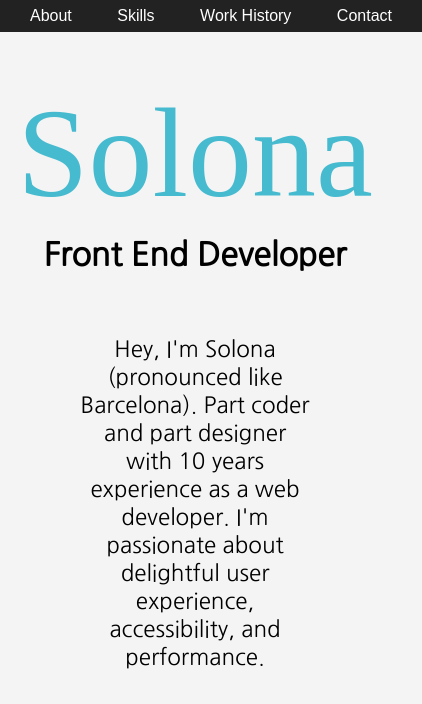
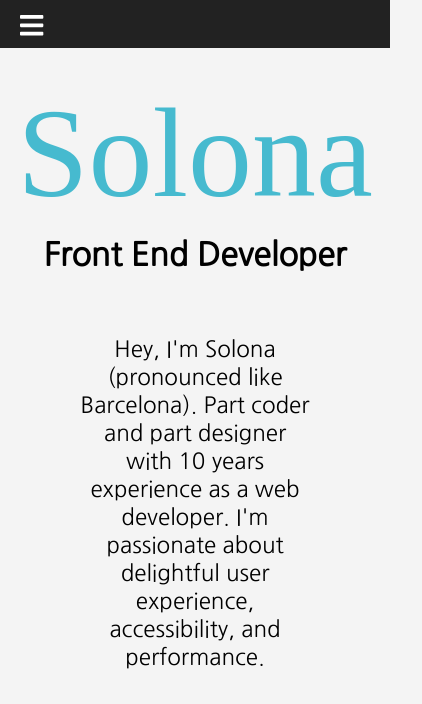
Before and after one commit to solonaarmstrong-zz/portfolio, a React (Create React App) app: page /work-history in a window 390 px wide. Shown: the top 704 px of the page, 422 px wide, since content can reach past the window. Built offline with nearby package versions, Linux system fonts and the light colour scheme; a web font is replaced by a local one.

Commit message:
Add responsive nav

```diff
--- a/src/App.tsx
+++ b/src/App.tsx
@@ -1,12 +1,13 @@
 import React, {Component} from 'react';
 import {Route, HashRouter} from 'react-router-dom';
-import NavigationLink from './components/NavigationLink';
+import NavigationLink from './components/NavigationLink/NavigationLink';
 import Introduction from './components/Introduction/Introduction';
 import About from './components/About/About';
 import Skills from './components/Skills/Skills';
 import WorkHistory from './components/WorkHistory/WorkHistory';
 import Contact from './components/Contact/Contact';
 import FadeIn from './components/FadeIn/FadeIn';
+import HamburgerMenu from './components/HamburgerMenu/HamburgerMenu';
 import {TransitionDuration} from './types';
 import './App.css';
 
@@ -32,10 +33,8 @@ class App extends Component<Props, State> {
   render() {
     const {loadNavigation} = this.state;
 
-    const navigationMarkup = loadNavigation ? (
-      <FadeIn duration={TransitionDuration.Quickest}>
-        <div className="NavigationWrapper">
-          <nav className="Navigation">
+    const navigationItems = (
+      <>
         <NavigationLink
           to="/about"
           content="About"
@@ -56,8 +55,17 @@ class App extends Component<Props, State> {
           content="Contact"
           accessibilityLabel="Contact"
         />
+      </>
+    );
+
+    const navigationMarkup = loadNavigation ? (
+      <FadeIn duration={TransitionDuration.Quickest}>
+        <nav className="NavigationWrapper">
+          <div className="Navigation--desktop">{navigationItems}</div>
+          <div className="Navigation--small">
+            <HamburgerMenu>{navigationItems}</HamburgerMenu>
+          </div>
         </nav>
-        </div>
       </FadeIn>
     ) : null;
 
--- /dev/null
+++ b/src/components/HamburgerMenu/HamburgerMenu.css
@@ -0,0 +1,70 @@
+.ToggleMenu {
+  border: 0;
+  background: transparent;
+  cursor: pointer;
+  outline: none;
+  padding: 0;
+  margin: 0;
+}
+
+.MenuWrapper {
+  display: flex;
+  flex-direction: column;
+  justify-content: flex-start;
+  position: absolute;
+  top: 48px;
+  left: 0;
+  right: 0;
+  z-index: 999;
+}
+
+.MenuWrapper button {
+  text-align: left;
+}
+
+.ToggleMenu {
+  position: absolute;
+  left: 20px;
+  top: 12px;
+  z-index: 998;
+}
+
+.MenuOpen-enter {
+  transform: translateY(-100px);
+  opacity: 0;
+}
+
+.MenuOpen-enter-done {
+  transform: translateY(0);
+  opacity: 1;
+  transition: opacity 200ms ease-in, transform 400ms ease-out;
+}
+
+.MenuOpen-exit {
+  transform: translateY(0);
+  opacity: 1;
+}
+
+.MenuOpen-exit-active {
+  transform: translateY(0);
+  opacity: 1;
+}
+
+.MenuOpen-exit-done {
+  transform: translateY(-100px);
+  opacity: 0;
+  transition: opacity 200ms ease-in, transform 600ms ease-out;
+}
+
+.MenuUnderlay {
+  position: fixed;
+  top: 0;
+  right: 0;
+  left: 0;
+  bottom: 0;
+  background: black;
+  opacity: 0.5;
+  z-index: 997;
+  width: 100%;
+  height: 100%;
+}
--- /dev/null
+++ b/src/components/HamburgerMenu/HamburgerMenu.tsx
@@ -0,0 +1,58 @@
+import React, {Component} from 'react';
+import {CSSTransition} from 'react-transition-group';
+import {TransitionDuration} from '../../types';
+import {FontAwesomeIcon} from '@fortawesome/react-fontawesome';
+import {library} from '@fortawesome/fontawesome-svg-core';
+import {faBars} from '@fortawesome/free-solid-svg-icons';
+library.add(faBars);
+import './HamburgerMenu.css';
+
+interface Props {
+  children: React.ReactNode;
+}
+
+interface State {
+  open: boolean;
+}
+
+class HamburgerMenu extends Component<Props, State> {
+  state: State = {
+    open: false,
+  };
+
+  render() {
+    const {children} = this.props;
+    const {open} = this.state;
+
+    const underlay = open ? (
+      <div className="MenuUnderlay" onClick={this.toggleMenu} />
+    ) : null;
+
+    return (
+      <div className="HamburgerMenu">
+        <button className="ToggleMenu" onClick={this.toggleMenu}>
+          <FontAwesomeIcon icon={faBars} size="2x" color="#fff" />
+        </button>
+        <CSSTransition
+          in={open}
+          timeout={TransitionDuration.Immediate}
+          classNames="MenuOpen"
+          unmountOnExit
+        >
+          <div className="MenuWrapper" onClick={this.toggleMenu}>
+            {children}
+          </div>
+        </CSSTransition>
+        {underlay}
+      </div>
+    );
+  }
+
+  toggleMenu = () => {
+    this.setState(({open}) => {
+      return {open: !open};
+    });
+  };
+}
+
+export default HamburgerMenu;
--- a/src/components/NavigationLink.css
+++ /dev/null
@@ -1,41 +0,0 @@
-.NavigationWrapper {
-    position: absolute;
-    top: 0;
-    left: 0;
-    width: 100%;
-    background: #222;
-    padding: 6px 16px;
-}
-
-.Navigation {
-    max-width: 600px;
-    display: flex;
-    justify-content: space-between;
-    align-items: center;
-    flex-wrap: nowrap;
-    margin: auto;
-}
-
-.NavigationLink {
-    background: #222;
-    border: 0px;
-    font-size: 1rem;
-    cursor: pointer;
-}
-
-.NavigationLink a {
-    color: white;
-    text-decoration: none;
-    padding: 8px;
-}
-
-.NavigationLink a:hover {
-    color: #FFB000;
-}
-
-.active,
-.active:hover,
-.active:active,
-.active:focus {
-    border-bottom: 3px solid #FFB000;
-}
--- /dev/null
+++ b/src/components/NavigationLink/NavigationLink.css
@@ -0,0 +1,67 @@
+.NavigationWrapper {
+  position: absolute;
+  top: 0;
+  left: 0;
+  width: 100%;
+  background: #222;
+  height: 48px;
+}
+
+.Navigation--desktop {
+  display: flex;
+  justify-content: space-between;
+  align-items: center;
+  flex-wrap: nowrap;
+  margin: auto;
+}
+
+.NavigationLink {
+  background: #222;
+  border: 0px;
+  height: 48px;
+  font-size: 1rem;
+  cursor: pointer;
+}
+
+.NavigationLink a {
+  color: white;
+  text-decoration: none;
+  padding-bottom: 11px;
+}
+
+.NavigationLink a:hover {
+  color: #ffb000;
+}
+
+.active,
+.active:hover,
+.active:active,
+.active:focus {
+  border-bottom: 3px solid #ffb000;
+}
+
+@media screen and (max-width: 599px) {
+  .Navigation--desktop {
+    display: none;
+  }
+}
+
+@media screen and (min-width: 600px) and (max-width: 799px) {
+  .Navigation--desktop {
+    max-width: 400px;
+  }
+
+  .Navigation--small {
+    display: none;
+  }
+}
+
+@media screen and (min-width: 800px) {
+  .Navigation--desktop {
+    max-width: 600px;
+  }
+
+  .Navigation--small {
+    display: none;
+  }
+}
```
Also changed, not shown: src/components/NavigationLink/NavigationLink.tsx (renamed from src/components/NavigationLink.tsx). Lines whose indentation alone changed are shown as unchanged.
